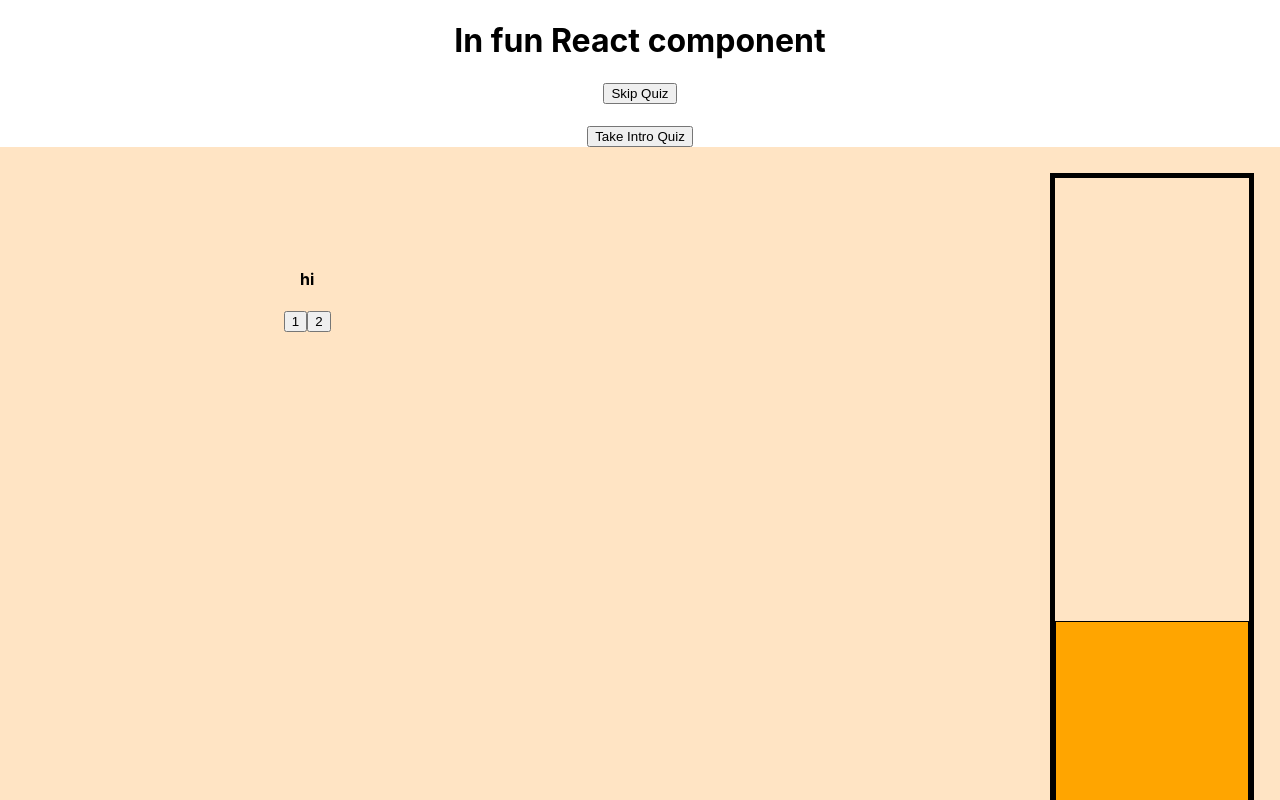
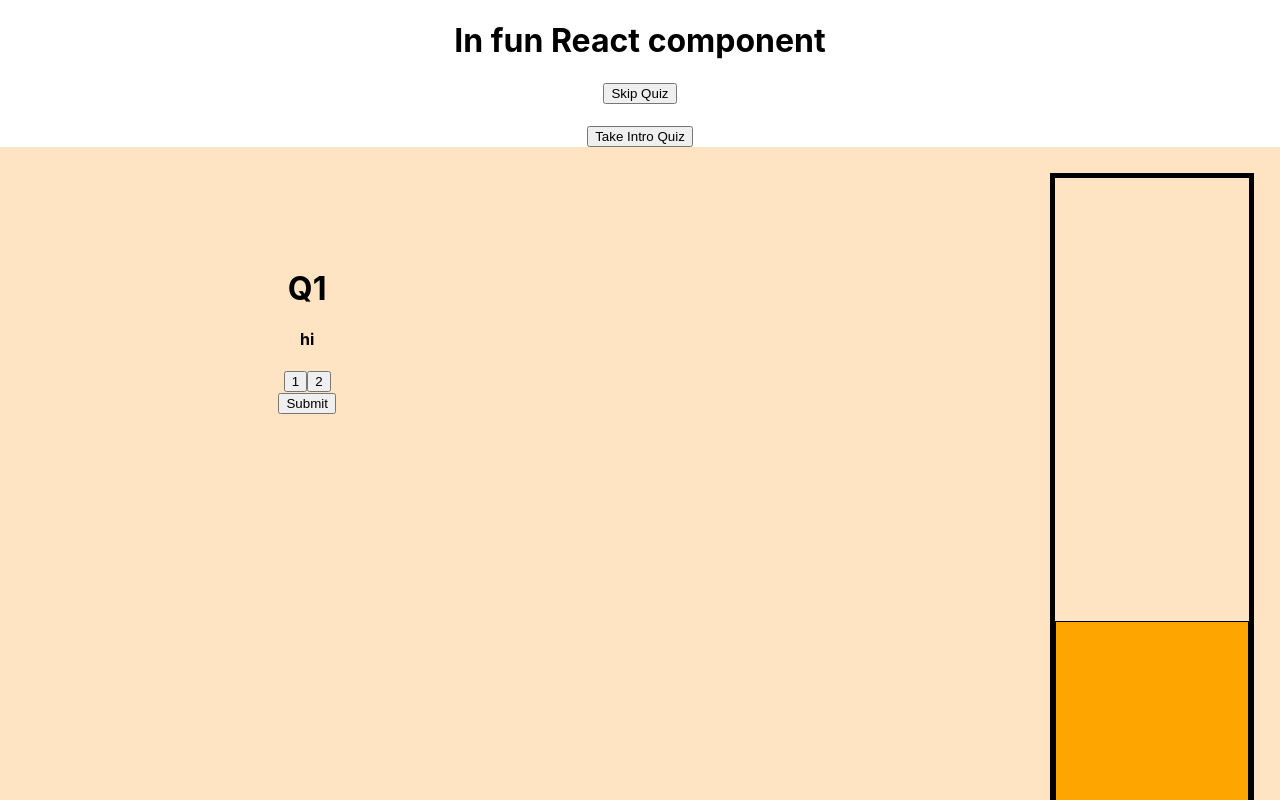
Before and after one commit to miguelcmaramara/hopperhacks2022, a React (Create React App) app: page / in a window 1280 px wide. Shown: the top 800 px of the page. Built offline with nearby package versions, Linux system fonts and the light colour scheme.

Commit message:
Working Values

```diff
--- a/src/components/MCQ.js
+++ b/src/components/MCQ.js
@@ -2,18 +2,22 @@ import React, { useState, useEffect } from 'react';
 
 export default function MCQ(props){
     useEffect(() => {
-        console.log(2)
             var buttons =document.getElementById("test");
             for (var i =0; i < props.choices.length;i++){
                 var doc = document.createElement("button");
+                doc.carbon =props.value[i]
+                doc.id = i
+                doc.last = "-10"
+                doc.onclick=function(){document.getElementById(0).last = this.carbon;}
                 doc.innerHTML = props.choices[i];
                 buttons.appendChild(doc);
+
       }});
     return(
 
         <div>
             <h4>{props.question}</h4>
-            <div id = "test" classname = "ButtonHolder">
+            <div id = "test" className = "ButtonHolder">
 
             </div>
         </div>
--- a/src/components/Question.js
+++ b/src/components/Question.js
@@ -10,7 +10,7 @@ function Question(props){
         var quizQuestion;
         console.log(props.info);
         if(props.info.type =="MCQ"){
-            quizQuestion =(<MCQ question ={props.info.question} choices ={props.info.choices}></MCQ>)
+            quizQuestion =(<MCQ question ={props.info.question} choices ={props.info.choices} value ={props.info.value}></MCQ>)
             //quizQuestion =document.createElement("MCQ");
             //quizQuestion.setAttribute("question",props.info.question);
             //quizQuestion.setAttribute("choices",props.info.choices);
@@ -46,9 +46,20 @@ function Question(props){
     return(
         <div className="Question">
             <h1>{props.name}</h1>
-            {quizQuestion}
+            <form onSubmit={handleSubmit} >{quizQuestion}
+            <input type = "submit" value = "Submit"id={props.name}/>
+            </form>
+
         </div>
     );
 }
+function handleSubmit(event){
+    console.log(event.target[event.target.length-1].id);
+    event.preventDefault();
+    if(event.target[0].id=="slide")
+        console.log(event.target[0].value)
+    else
+        console.log(event.target[0].last)
+}
 
 export default Question;
--- a/src/components/QuestionPage.js
+++ b/src/components/QuestionPage.js
@@ -7,7 +7,7 @@ import React, { useState, useEffect } from 'react';
 
 
 function QuestionPage(props){
-    var QuestionStack=questions.map((quest)=> <Question info={quest}/>)
+    var QuestionStack=questions.map((quest)=> <Question info={quest} name= {"Q"+quest.num}/>)
     //useEffect(() => {
       //  var box =document.getElementsByClassName("QuestionBox")[0];
         //for (var i=0; i< questions.length;i++){
--- a/src/data/questions.json
+++ b/src/data/questions.json
@@ -1,17 +1,22 @@
 [
     {
         "type": "MCQ",
+        "num":"1",
         "question": "hi",
         "choices": [
             "1",
             "2"
-
+            ],
+        "value": [
+                "1",
+                "2"
             ]
     },
     {
         "type": "SliderQ",
         "question": "this is slider",
         "max": "100",
-        "min":"-100"
+        "min":"-100",
+        "num":"2"
     }
 ]
```
